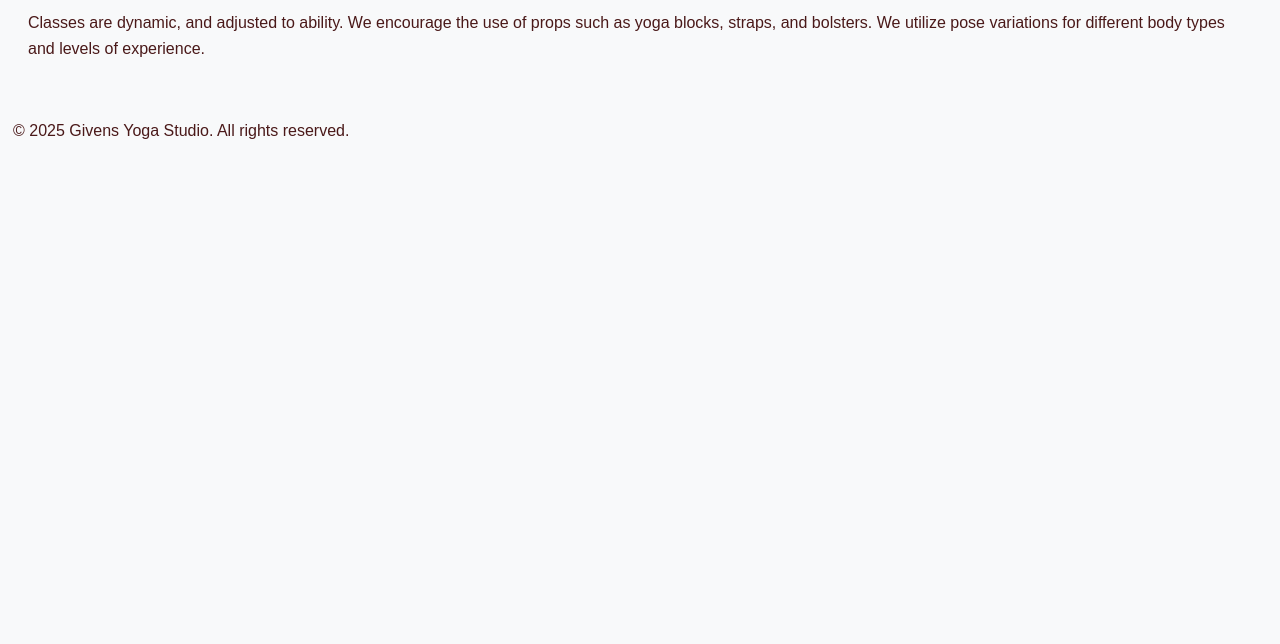
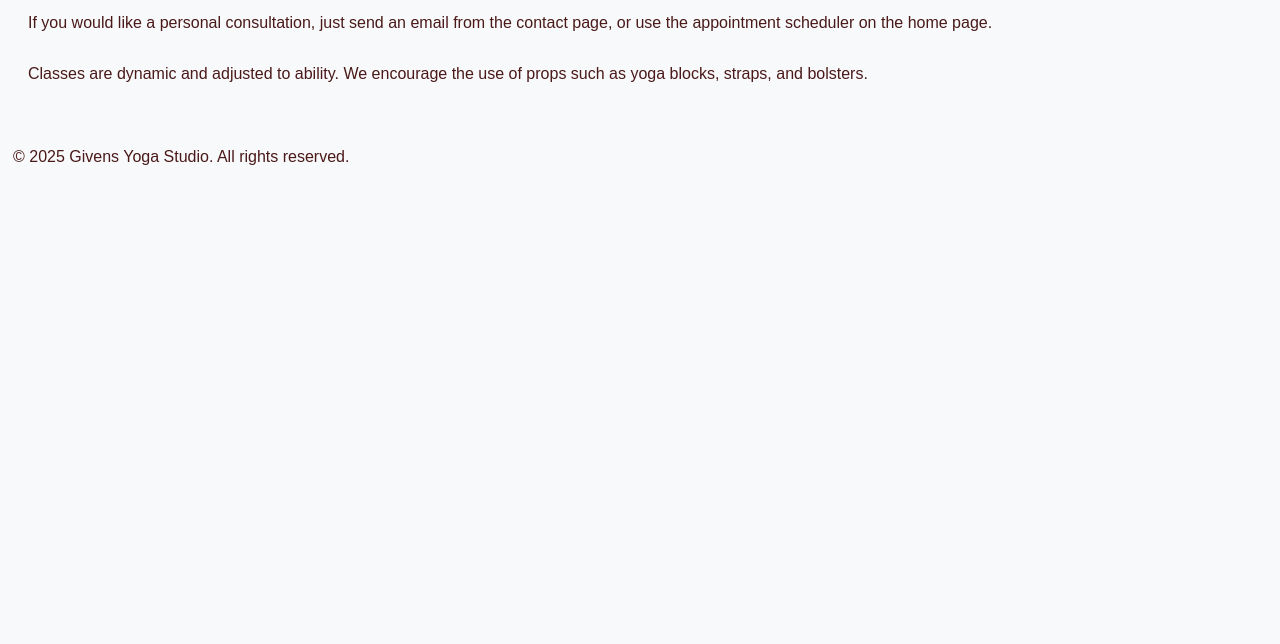
Before and after one commit to mikegivens-webdesign/givensinclusiveyoga, a plain HTML site: page about-yoga-classes.html in a window 1280 px wide. Shown: the part 156-800 px from the top of the page. Drawn offline with Linux system fonts and the light colour scheme; a web font is replaced by a local one.

Commit message:
Commit message

```diff
--- a/about-yoga-classes.html
+++ b/about-yoga-classes.html
@@ -30,9 +30,11 @@
 
     <section class="content">
         <h2>About Yoga Classes</h2>
-        <p>Classes are dynamic, and adjusted to ability. We encourage the use of props
-            such as yoga blocks, straps, and bolsters. We utilize
-            pose variations for different body types and levels of experience.
+        <p>If you would like a personal consultation,
+            just send an email from the contact page, or use the appointment scheduler on the home page.
+            <br> <br>
+            Classes are dynamic and adjusted to ability. We encourage the use of props
+            such as yoga blocks, straps, and bolsters.
         </p>
     </section>
 
```
